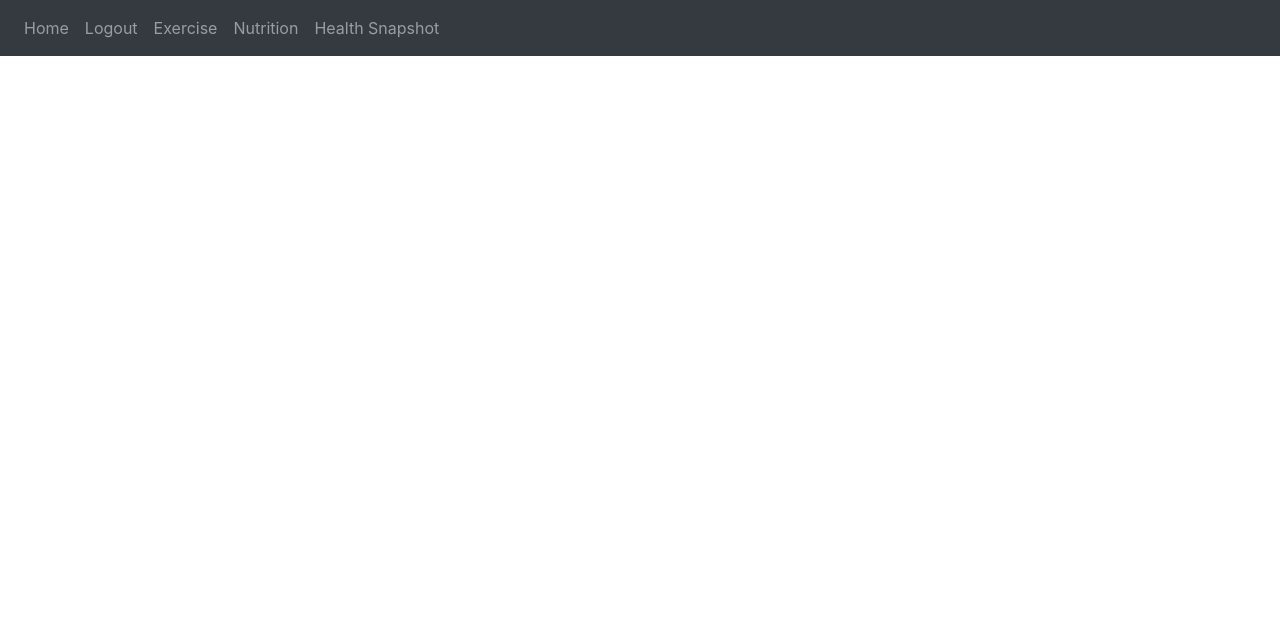
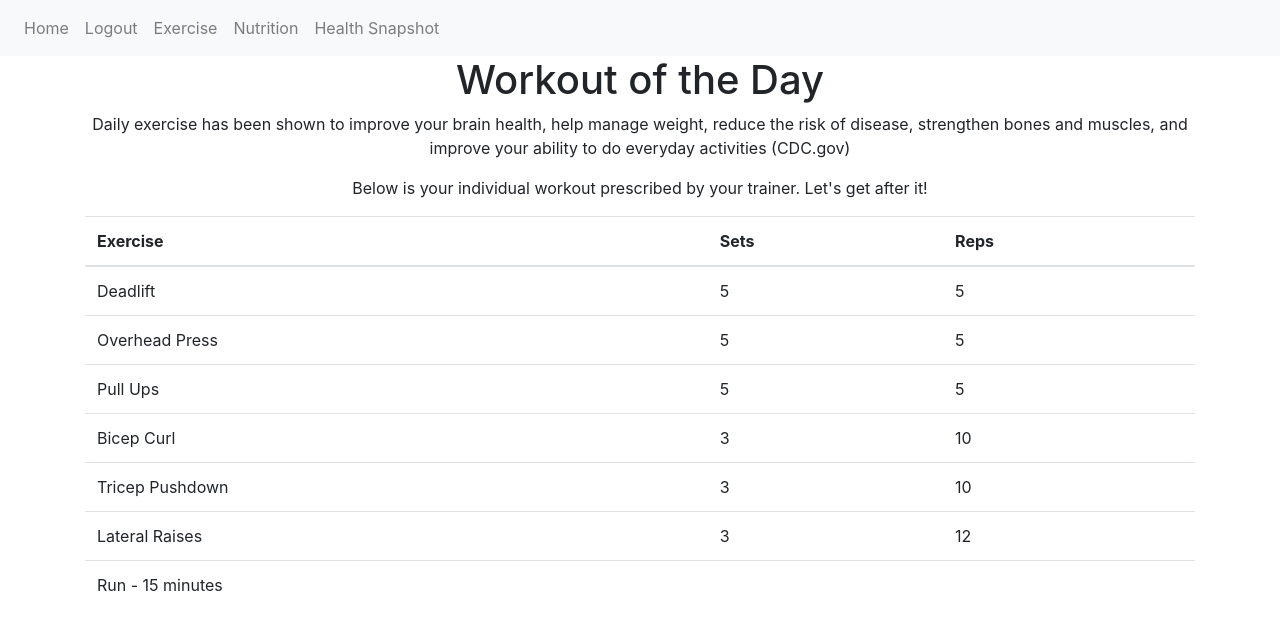
Before and after one commit to drewniman/CS361-health_tracker, a Flask app: page /exercise in a window 1280 px wide. Shown: the top 630 px of the page. Run offline with Flask 2, Linux system fonts and the light colour scheme; a user stored in the database is signed in; some libraries are stand-ins or nearby versions.

Commit message:
all stylesheets working

```diff
--- a/website/templates/base.html
+++ b/website/templates/base.html
@@ -18,7 +18,7 @@
     <title>{% block title %}Home{% endblock %}</title>
   </head>
   <body>
-    <nav class="navbar navbar-expand-lg navbar-dark bg-dark">
+    <nav class="navbar navbar-expand-lg navbar-light bg-light">
         <button
           class="navbar-toggler"
           type="button"
--- a/website/templates/exercise.html
+++ b/website/templates/exercise.html
@@ -1,4 +1,51 @@
 {% extends "base.html" %} {% block title %}Exercise{% endblock %}
 
 {% block content %}
+<div align="center">
+    <h1>Workout of the Day</h1>
+    <p>Daily exercise has been shown to improve your brain health, help manage weight, reduce the risk of disease, strengthen bones and muscles, and improve your ability to do everyday activities (CDC.gov)</p>
+    <p>Below is your individual workout prescribed by your trainer. Let's get after it!</p>
+    <table class="table">
+        <thead>
+            <th>Exercise</th>
+            <th>Sets</th>
+            <th>Reps</th>
+        </thead>
+        <tbody>
+            <tr>
+                <td>Deadlift</td>
+                <td>5</td>
+                <td>5</td>
+            </tr>
+            <tr>
+                <td>Overhead Press</td>
+                <td>5</td>
+                <td>5</td>
+            </tr>
+            <tr>
+                <td>Pull Ups</td>
+                <td>5</td>
+                <td>5</td>
+            </tr>
+            <tr>
+                <td>Bicep Curl</td>
+                <td>3</td>
+                <td>10</td>
+            </tr>
+            <tr>
+                <td>Tricep Pushdown</td>
+                <td>3</td>
+                <td>10</td>
+            </tr>
+            <tr>
+                <td>Lateral Raises</td>
+                <td>3</td>
+                <td>12</td>
+            </tr>
+            <tr>
+                <td colspan="3">Run - 15 minutes</td>
+            </tr>
+        </tbody>
+    </table>
+</div>
 {% endblock %}
--- a/website/views.py
+++ b/website/views.py
@@ -21,6 +21,4 @@ def nutrition():
 @views.route('/health_snapshot', methods=['GET', 'POST'])
 @login_required
 def health_snapshot():
-    if request.method == 'POST':
-        fd
     return render_template("health_snapshot.html", user=current_user)
```
Also changed, not shown: website/templates/health_snapshot.html (+4 -7 lines), website/templates/home.html (+3 -16 lines).
